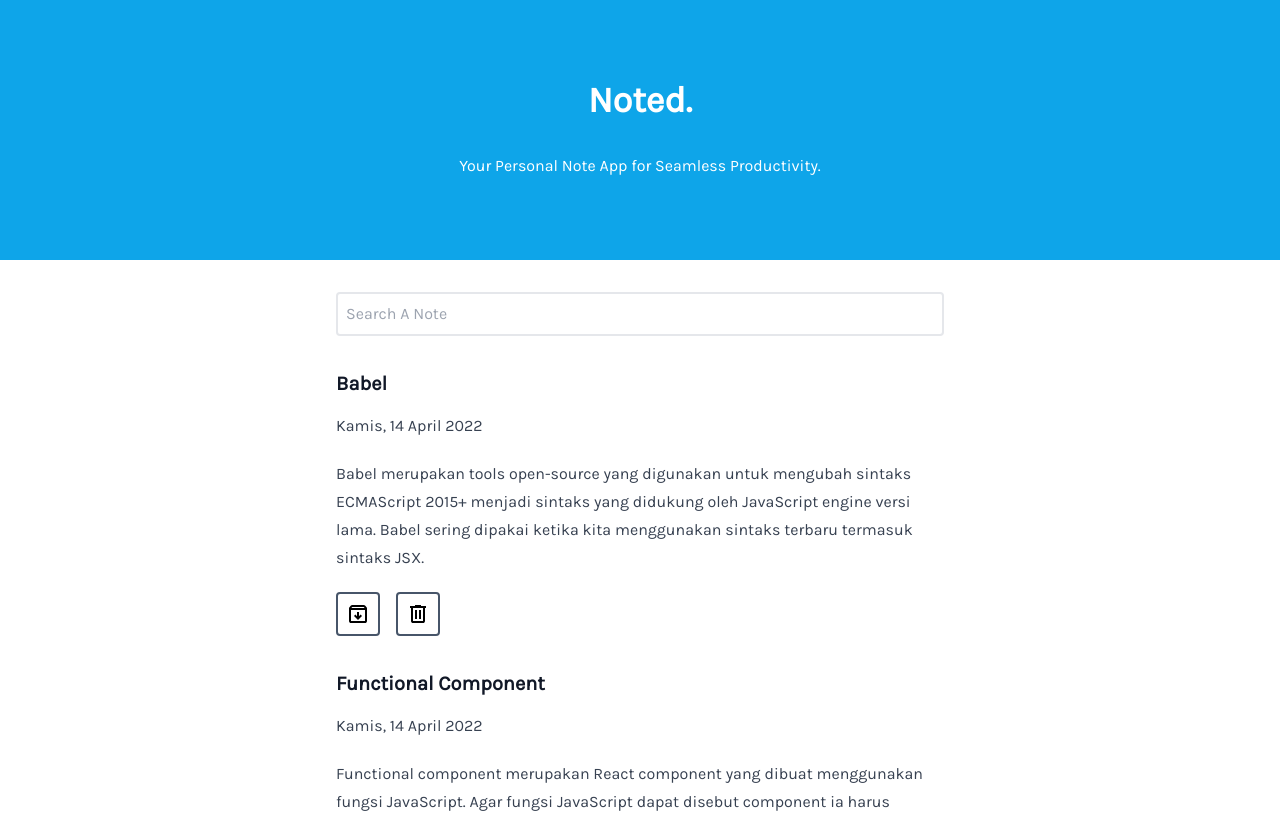
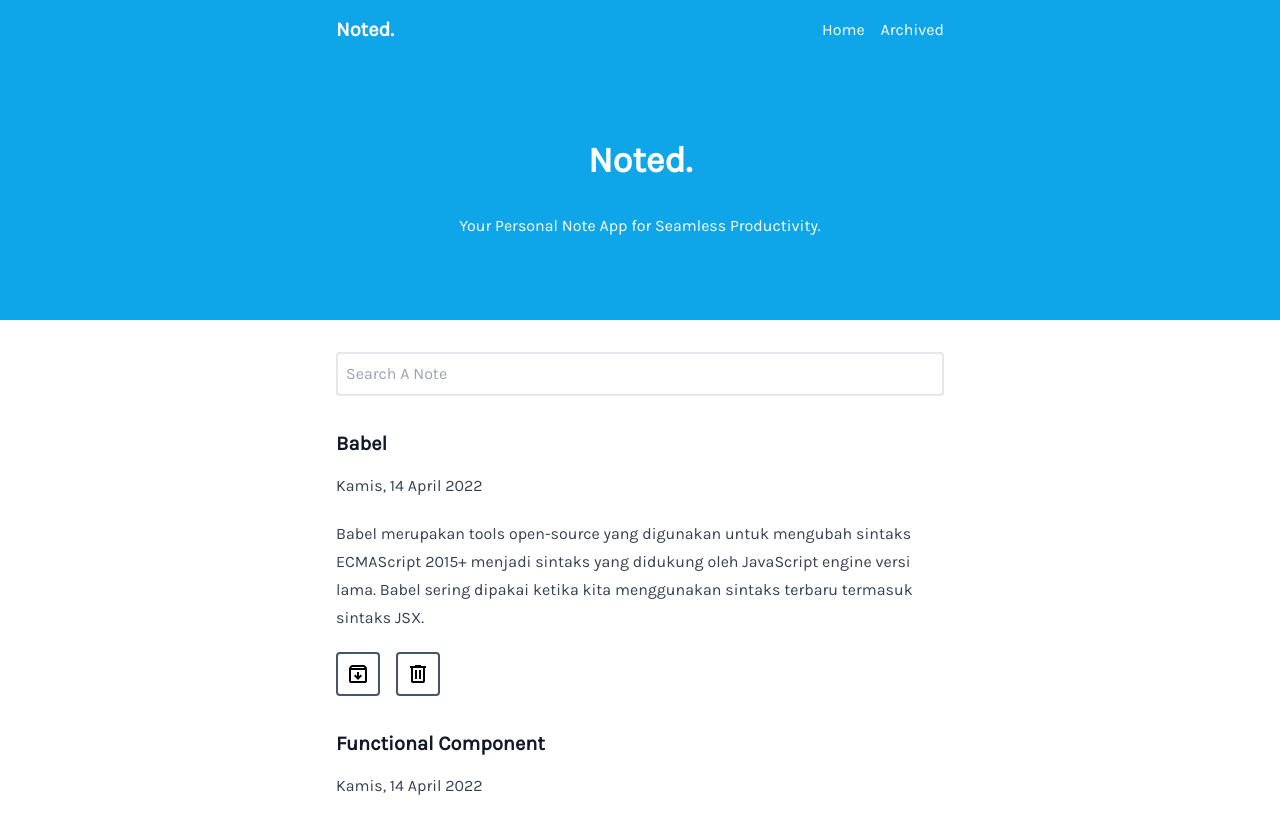
Before and after one commit to jalusw/noted, a React (Vite) app: page / in a window 1280 px wide. Shown: the top 813 px of the page. Built offline with nearby package versions, Linux system fonts and the light colour scheme.

Commit message:
call navbar to home page

```diff
--- a/src/pages/home/Home.jsx
+++ b/src/pages/home/Home.jsx
@@ -3,6 +3,7 @@ import Notes from "../../components/notes/Notes";
 import NotepadTitle from "../../components/notepad/NotepadTitle";
 
 import { useState } from "react";
+import Navbar from "../../components/navbar/Navbar";
 
 function Home({ data }) {
   const [notes, setNotes] = useState(data);
@@ -24,6 +25,7 @@ function Home({ data }) {
 
   return (
     <>
+      <Navbar notes={notes} />
       <Header />
       <main>
         <section>
```
